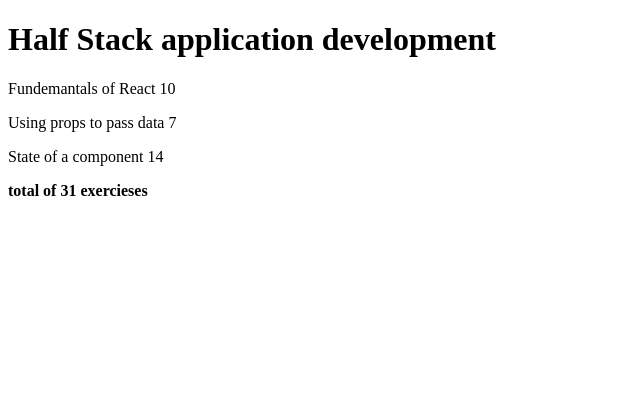
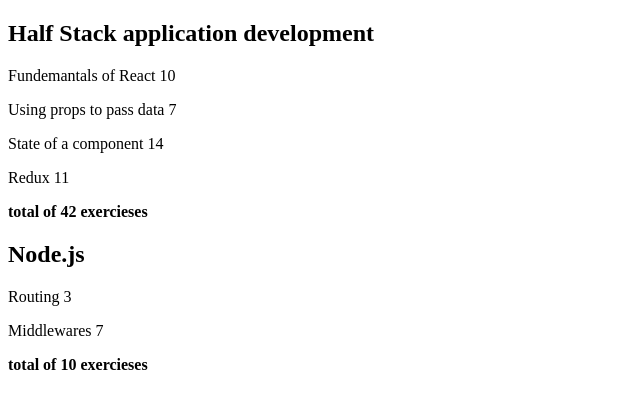
Before and after one commit to rogerwizard/fso-couseInformation, a React (Vite) app: page / in a window 1280 px wide. Shown: the top 408 px of the page, without its empty margins (0-640 px from the left). Built offline with nearby package versions, Linux system fonts and the light colour scheme.

Commit message:
Complete exercise 2.3/2.4: Course information steps 8 and 9

```diff
--- a/src/App.jsx
+++ b/src/App.jsx
@@ -1,13 +1,11 @@
 const Header = ({ course }) => {
-  return <h1>{course}</h1>
+  return <h2>{course}</h2>
 }
 
 const Content = ({ parts }) => {
   return (
     <div>
-      <Part part={parts[0]} />
-      <Part part={parts[1]} />
-      <Part part={parts[2]} />
+      {parts.map(part => <Part part={part} key={part.id} />)}
     </div>
   )
 }
@@ -42,7 +40,8 @@
 )
 
 const App = () => {
-  const course = {
+  const courses = [
+    {
       id: 1,
       name: 'Half Stack application development',
       parts: [
@@ -60,11 +59,36 @@
           name: 'State of a component',
           exercises: 14,
           id: 3
+        },
+        {
+          name: 'Redux',
+          exercises: 11,
+          id: 4
+        }
+      ]
+    },
+    {
+      name: 'Node.js',
+      id: 2,
+      parts: [
+        {
+          name: 'Routing',
+          exercises: 3,
+          id: 1
+        },
+        {
+          name: 'Middlewares',
+          exercises: 7,
+          id: 2
         }
       ]
     }
+  ]
 
-  return <Course course={course} />
+
+  return courses.map(
+    (course) => <Course course={course} key={course.id} />
+  )
 }
 
 export default App
```
Lines whose indentation alone changed are shown as unchanged.
